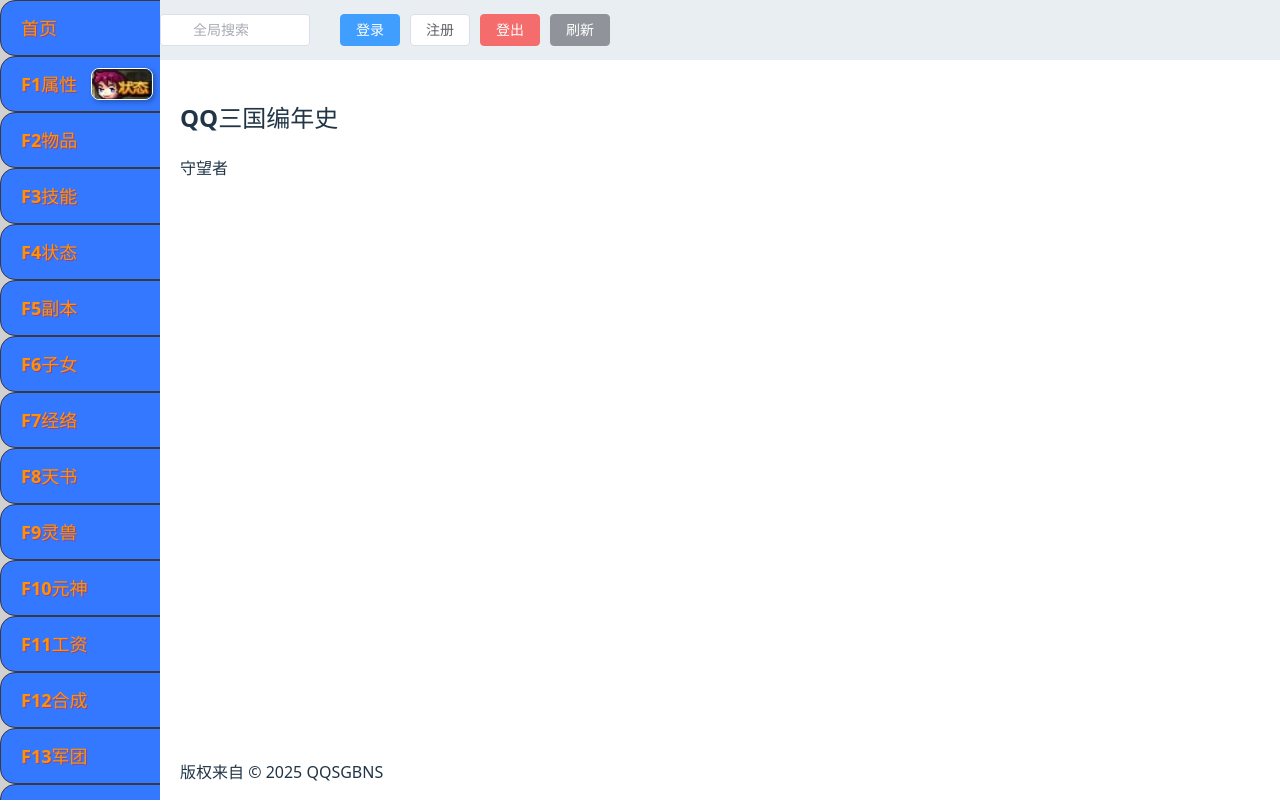
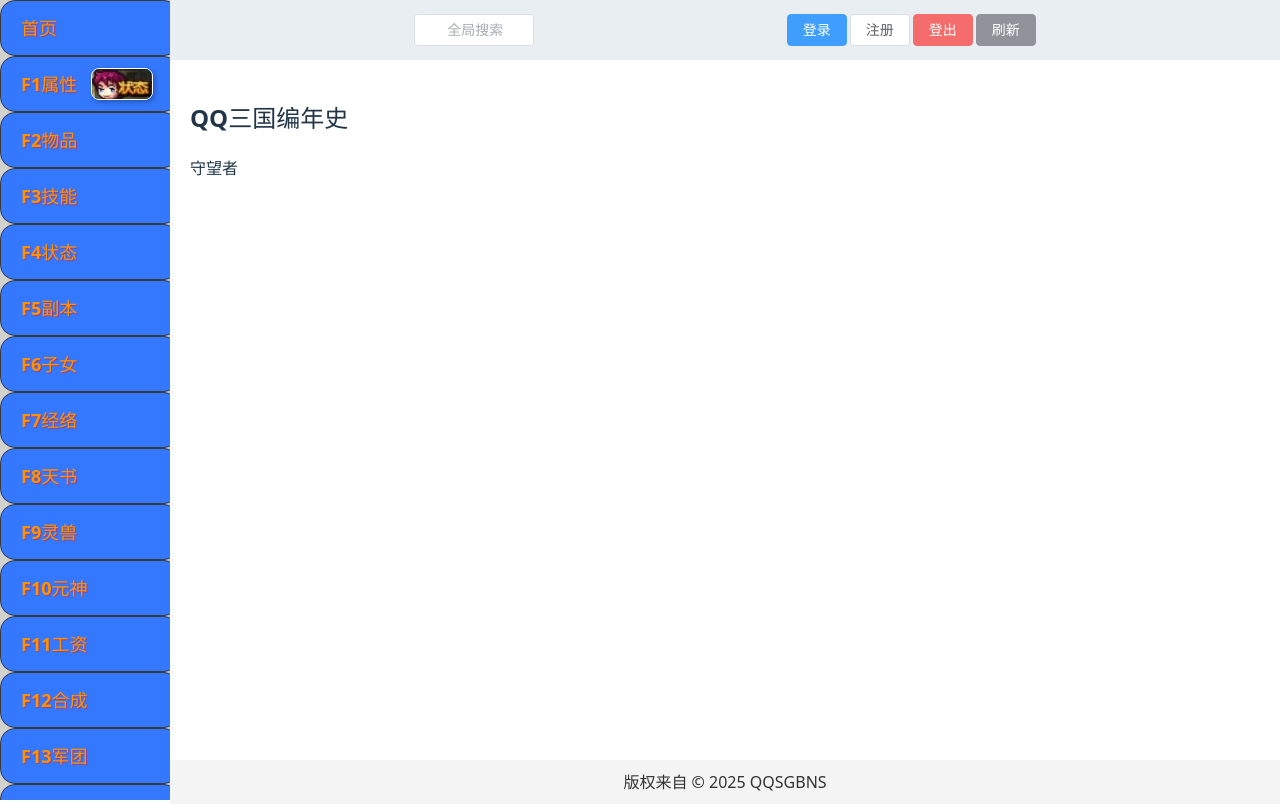
Before and after one commit to Cheng39/QQSGBNS, a Vue app: page / in a window 1280 px wide. Built offline with nearby package versions, Linux system fonts and the light colour scheme.

Commit message:
暂时这个版本缩放各方面都正常，6点之前加上全局搜索，然后就搞登录刷新

```diff
--- a/src/components/Banquantishi.vue
+++ b/src/components/Banquantishi.vue
@@ -1,10 +1,25 @@
-<template><!-- 底部版权信息 -->
+<template>
+  <!-- 底部版权信息 -->
 
-  <div>版权来自 © 2025 QQSGBNS</div>
+  <div class="BanQuanTiShi">版权来自 © 2025 QQSGBNS</div>
 </template>
-<script setup>// 空脚本，因为目前只显示静态内容
+<script setup>
+// 空脚本，因为目前只显示静态内容
+</script>
+<style scoped>
+/* 样式可选，保持与 App.vue 一致 */
+.BanQuanTiShi {
+  /* 确保宽度是 100%，以便 text-align center 有效 */
+  width: 100%;
 
-</script>
-<style scoped>/* 样式可选，保持与 App.vue 一致 */
+  background-color: rgba(240, 240, 240, 0.7); /* 半透明背景 */
 
+  /* 【关键】文本居中 */
+  text-align: center;
+
+  color: #333; /* 文字颜色 */
+
+  /* 建议添加一些上下内边距 */
+  padding: 10px 0; /* 上下 10px 内边距 */
+}
 </style>
--- a/src/components/Buju.vue
+++ b/src/components/Buju.vue
@@ -1,25 +1,18 @@
 <script setup>
-import { ref } from 'vue'; // 导入 ref 来创建响应式状态
+
 
 import ZuoDaoHang from "./ZuoDaoHang.vue"; // 导入左侧导航栏组件
 import DingBuDaoHang  from "./DingBuDaoHang.vue";
 import Banquantishi from "./Banquantishi.vue";
-// 【新增】创建一个响应式变量来存储全局搜索框的值
-const globalSearchQuery = ref('');
-
-// 【新增】一个函数来处理从 Header 组件传来的搜索值更新事件
-const handleSearchQueryUpdate = (query) => {
-  globalSearchQuery.value = query; // 更新全局搜索值
-};
 
 
 </script>
 
 
 <template>
-  <el-container style="height: 100vh" :class="{ 'sidebar-active': isSidebarVisible }">
+  <el-container style="height: 100vh" >
       <!-- el-aside 控制左导航宽度 -->
-      <el-aside width="160px">
+      <el-aside width="170px">
        <ZuoDaoHang :searchQuery="globalSearchQuery"/>
       </el-aside>
 
@@ -29,7 +22,7 @@
 
               <el-header>
                 <DingBuDaoHang
-                    @update:search-query="handleSearchQueryUpdate"
+
                 />
 
               </el-header>
--- a/src/components/DingBuDaoHang.vue
+++ b/src/components/DingBuDaoHang.vue
@@ -1,22 +1,4 @@
 <script setup>
-import { ref, watch, defineEmits } from 'vue'; // 【新增】导入 ref, watch, defineEmits
-// 【新增】导入 Element Plus 的图标组件，如果搜索框有图标
-// import { Search } from '@element-plus/icons-vue';
-
-// 【新增】定义可以触发的事件
-const emits = defineEmits(['update:search-query']); // 定义一个名为 update:search-query 的事件
-
-// 【新增】创建一个响应式变量来存储搜索框的输入值
-const searchQuery = ref('');
-
-// 【新增】监听 searchQuery 的变化，并在变化时触发事件
-watch(searchQuery, (newValue) => {
-  emits('update:search-query', newValue); // 当 searchQuery 变化时，触发事件并传递新值
-});
-
-// 【移除】如果您之前有 isSidebarVisible 和 onToggleClick 的 props 定义，现在不需要了
-// import { defineProps } from 'vue';
-// const props = defineProps({ isSidebarVisible: Boolean, onToggleClick: Function });
 
 </script>
 
@@ -24,9 +6,9 @@
   <div class="app-header">
     <div class="header-content">
 
-      <el-input
+   <el-input
         placeholder="全局搜索"
-        style="width: 150px; margin-right: 20px;"
+        class="global-search-input"
         prefix-icon="el-icon-search"
       ></el-input>
 
@@ -65,23 +47,23 @@
 
   display: flex; /* 启用 Flexbox */
   align-items: center; /* 垂直居中子项 */
-  justify-content: flex-start; /* 子项分散对齐 */
+  justify-content:space-evenly; /* 子项分散对齐 */
   height: 100%; /* 让 Flex 容器占满 Header 组件的高度 */
 
 }
 
 .header-buttons .el-button {
 
-    margin-left: 10px; /* 给按钮之间添加左侧间距 */
+    margin-left: 3px; /* 给按钮之间添加左侧间距 */
 }
 .header-content .el-input {
-    margin-right: 10px; /* 示例：在搜索栏右侧添加 10px 间距 */
+    margin-right: 5px; /* 示例：在搜索栏右侧添加 10px 间距 */
 
 }
 
 /* 【新增】为搜索框添加样式 */
 .global-search-input {
-  width: 150px; /* 示例宽度 */
+  width: 120px; /* 示例宽度 */
   margin-right: 20px; /* 右侧间距 */
 }
 
--- a/src/style.css
+++ b/src/style.css
@@ -220,3 +220,6 @@
   /* 您可能还需要在这里设置 el-header 的高度，或者在 buju.vue 中通过 height 属性设置 */
   height: 60px;
 }
+.el-footer {
+  --el-footer-padding:0 0px;
+}
```
